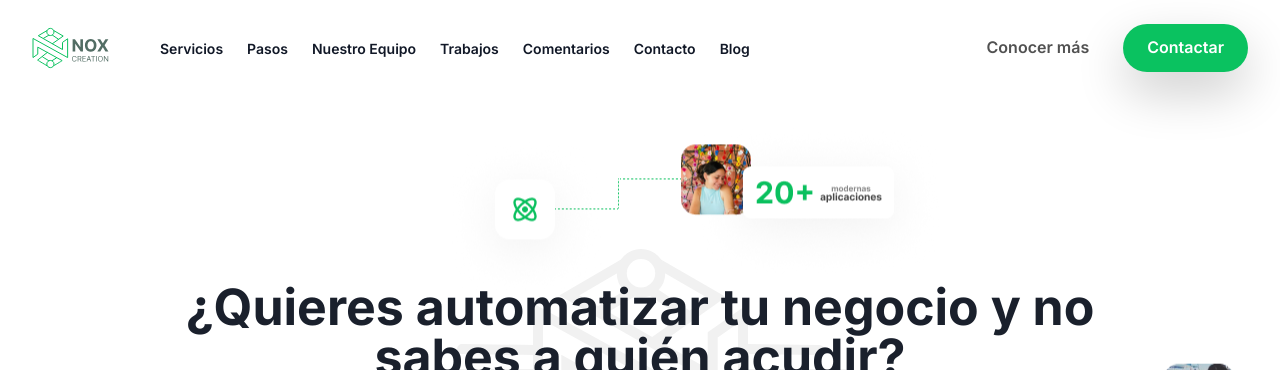
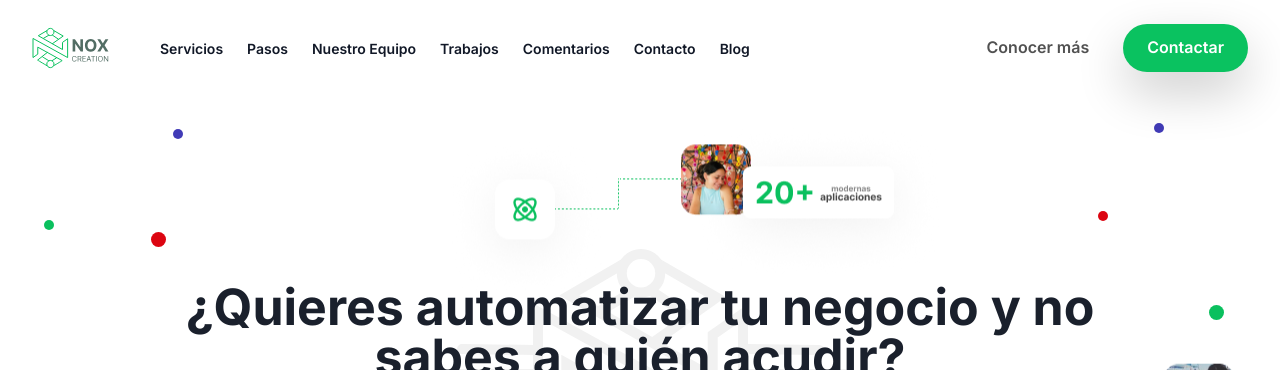
Before and after one commit to kolostring/nox-landing, a Next.js app: page / in a window 1280 px wide. Shown: the top 370 px of the page. Built offline with nearby package versions, Linux system fonts and the light colour scheme.

Commit message:
feat: add hero's background particles

```diff
--- a/src/app/HeroAnimatedOrnaments.tsx
+++ b/src/app/HeroAnimatedOrnaments.tsx
@@ -10,10 +10,11 @@ import { motion, useScroll, useTransform } from "framer-motion";
 export default function HeroAnimatedOrnaments() {
   const { scrollY } = useScroll();
   const parallaxForeground = useTransform(() => scrollY.get() * -0.3);
-  const parallaxBackground = useTransform(() => scrollY.get() * 0.2);
+  const parallaxBackground = useTransform(() => scrollY.get() * 0.3);
 
   return (
     <>
+      {/* Big Logo */}
       <Flex
         position="absolute"
         inset={{ base: "0px", lg: "auto" }}
@@ -27,6 +28,8 @@ export default function HeroAnimatedOrnaments() {
           <Image alt="" src={BigLogo.src} />
         </motion.div>
       </Flex>
+
+      {/* Ornaments */}
       <Box position="absolute" left="34%" top="4.5%" zIndex="-10">
         <motion.div style={{ y: parallaxForeground }}>
           <motion.img
@@ -67,6 +70,89 @@ export default function HeroAnimatedOrnaments() {
           />
         </motion.div>
       </Box>
+
+      {/* Particles */}
+      <Box
+        as={motion.div}
+        position="absolute"
+        w="139px"
+        h="118px"
+        left="1%"
+        top="5%"
+        zIndex="-10"
+        style={{
+          y: parallaxBackground,
+        }}
+      >
+        <Box
+          position="absolute"
+          aspectRatio="1/1"
+          rounded="full"
+          h="10px"
+          bg="#413BB7"
+          top="0%"
+          right="0%"
+        />
+        <Box
+          position="absolute"
+          aspectRatio="1/1"
+          rounded="full"
+          h="10px"
+          bg="#0AC05E"
+          left="0%"
+          bottom="15%"
+        />
+        <Box
+          position="absolute"
+          aspectRatio="1/1"
+          rounded="full"
+          h="15px"
+          bg="#DC0511"
+          right="12%"
+          bottom="0%"
+        />
+      </Box>
+
+      <Box
+        as={motion.div}
+        position="absolute"
+        w="126px"
+        h="197px"
+        right="2%"
+        top="4%"
+        zIndex="-10"
+        style={{
+          y: parallaxBackground,
+        }}
+      >
+        <Box
+          position="absolute"
+          aspectRatio="1/1"
+          rounded="full"
+          h="10px"
+          bg="#413BB7"
+          top="0%"
+          left="45%"
+        />
+        <Box
+          position="absolute"
+          aspectRatio="1/1"
+          rounded="full"
+          h="15px"
+          bg="#0AC05E"
+          right="0%"
+          bottom="0%"
+        />
+        <Box
+          position="absolute"
+          aspectRatio="1/1"
+          rounded="full"
+          h="10px"
+          bg="#DC0511"
+          left="0%"
+          bottom="50%"
+        />
+      </Box>
     </>
   );
 }
```
